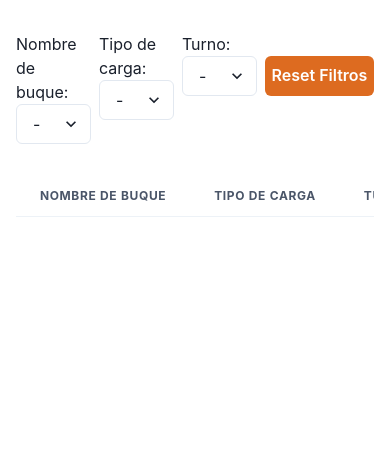
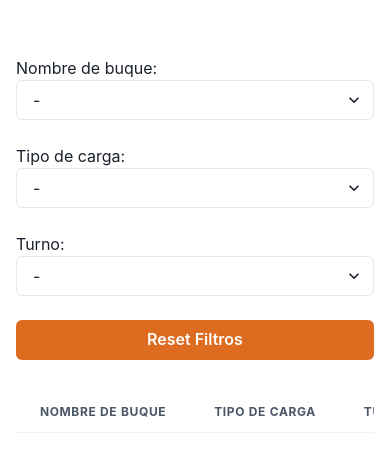
Before and after one commit to Octaviocossy/gestioner-soft-challenge, a React (Vite) app: page / in a window 390 px wide. Shown: the top 472 px of the page. Built offline with nearby package versions, Linux system fonts and the light colour scheme.

Commit message:
Implements responsive design.

```diff
--- a/src/components/Header.jsx
+++ b/src/components/Header.jsx
@@ -26,11 +26,11 @@ const Header = () => {
   return (
     <Box
       display={'flex'}
-      flexDirection={'row'}
+      flexDirection={{ md: 'row', base: 'column' }}
       justifyContent={'space-between'}
       py={'2rem'}
     >
-      <Box w={'100%'}>
+      <Box marginTop={{ md: '0', base: '1.5rem' }} w={'100%'}>
         <Text>Nombre de buque: </Text>
         <Select
           handleChange={handleChange}
@@ -39,7 +39,11 @@ const Header = () => {
           value={savevalue.nombre}
         />
       </Box>
-      <Box marginLeft={'0.5rem'} w={'100%'}>
+      <Box
+        marginLeft={{ md: '0.5rem', base: '0' }}
+        marginTop={{ md: '0', base: '1.5rem' }}
+        w={'100%'}
+      >
         <Text>Tipo de carga: </Text>
         <Select
           handleChange={handleChange}
@@ -48,7 +52,11 @@ const Header = () => {
           value={savevalue.tipoCarga}
         />
       </Box>
-      <Box marginLeft={'0.5rem'} w={'100%'}>
+      <Box
+        marginLeft={{ md: '0.5rem', base: '0' }}
+        marginTop={{ md: '0', base: '1.5rem' }}
+        w={'100%'}
+      >
         <Text>Turno: </Text>
         <Select
           handleChange={handleChange}
@@ -59,9 +67,9 @@ const Header = () => {
       </Box>
       <Button
         colorScheme={'orange'}
-        marginLeft={'0.5rem'}
+        marginLeft={{ md: '0.5rem', base: '0' }}
         marginTop={'1.5rem'}
-        w={'25rem'}
+        w={{ md: '25rem', base: 'auto' }}
         onClick={() =>
           setSaveValue({
             nombre: '-',
--- a/src/components/Table.jsx
+++ b/src/components/Table.jsx
@@ -4,7 +4,6 @@ import {
   Table as ChakraTable,
   TableContainer,
   Tbody,
-  Td,
   Th,
   Thead,
   Tr,
@@ -17,7 +16,7 @@ import Row from './Row';
 
 const Table = () => {
   const { state } = useAppContext();
-  const [Modal, setData, onOpen, isOpen] = useModal();
+  const [Modal, setData, onOpen] = useModal();
 
   return (
     <Box>
--- a/src/hooks/useModal.jsx
+++ b/src/hooks/useModal.jsx
@@ -22,7 +22,7 @@ const useModal = () => {
     return (
       <Modal isOpen={isOpen} onClose={onClose}>
         <ModalOverlay />
-        <ModalContent maxW={'30rem'}>
+        <ModalContent maxW={'30rem'} mx={'0.5rem'}>
           <ModalHeader paddingBottom={0}>
             Detalles - Buque{' '}
             <Text as={'span'} color={'orange.500'}>
```
